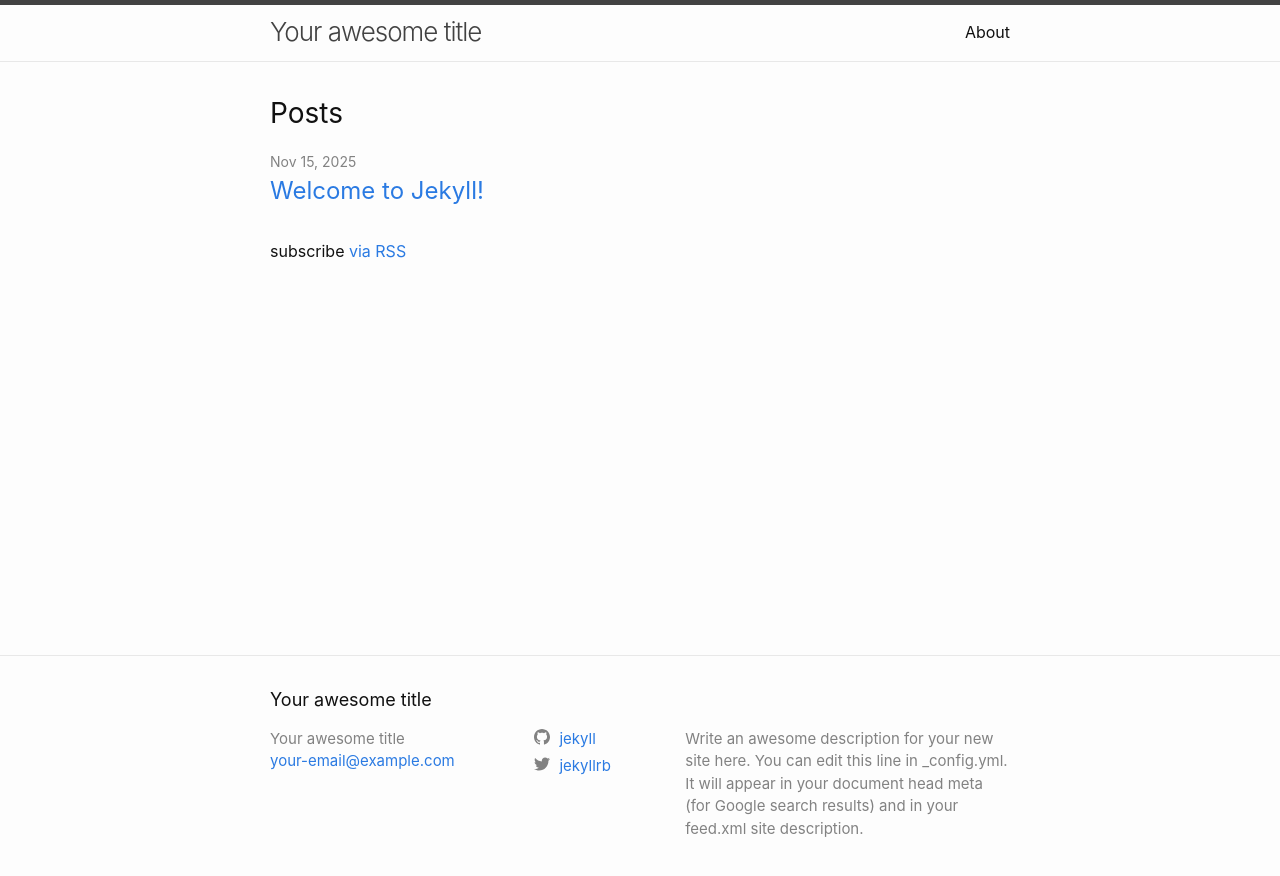
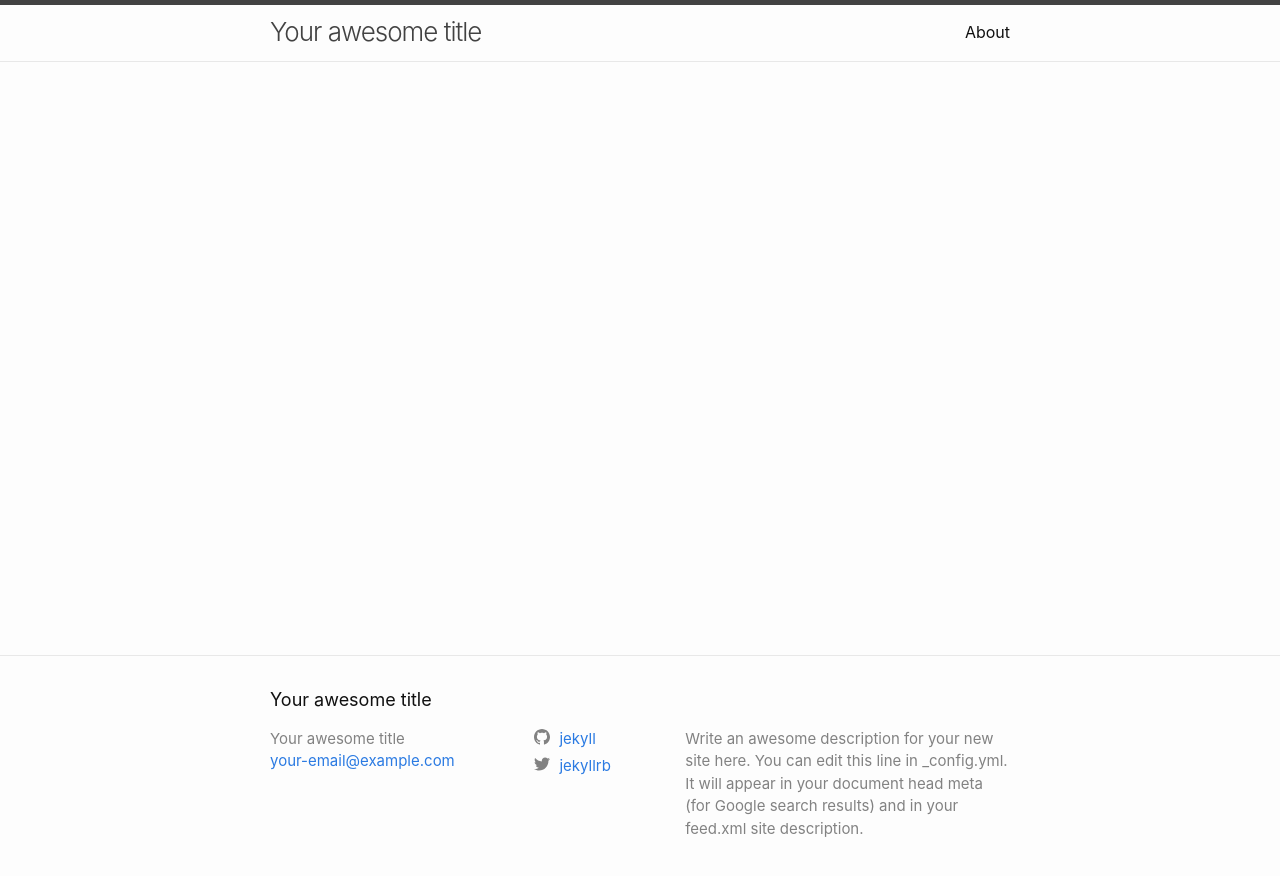
Before and after one commit to samkravitz/kravitz.dev, a Jekyll site: the page built from index.markdown, in a window 1280 px wide. Shown: the top 876 px of the page. Built offline with Jekyll 4.4.1, drawn with Linux system fonts in a browser that asks for light colours.

Commit message:
Remove blog posts on home page

```diff
--- a/_layouts/home.html
+++ b/_layouts/home.html
@@ -9,26 +9,5 @@ layout: default
 
   {{ content }}
 
-  {%- if site.posts.size > 0 -%}
-    <h2 class="post-list-heading">{{ page.list_title | default: "Posts" }}</h2>
-    <ul class="post-list">
-      {%- for post in site.posts -%}
-      <li>
-        {%- assign date_format = site.minima.date_format | default: "%b %-d, %Y" -%}
-        <span class="post-meta">{{ post.date | date: date_format }}</span>
-        <h3>
-          <a class="post-link" href="{{ post.url | relative_url }}">
-            {{ post.title | escape }}
-          </a>
-        </h3>
-        {%- if site.show_excerpts -%}
-          {{ post.excerpt }}
-        {%- endif -%}
-      </li>
-      {%- endfor -%}
-    </ul>
-
-    <p class="rss-subscribe">subscribe <a href="{{ "/feed.xml" | relative_url }}">via RSS</a></p>
-  {%- endif -%}
 
 </div>
```
